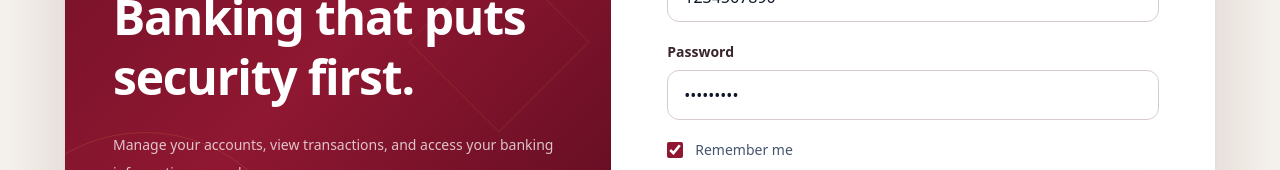
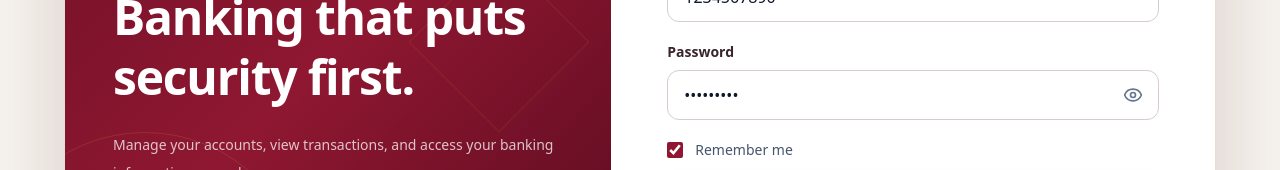
Before and after one commit to wagrude/SIH-2026-demo-clone, a Next.js app: page /login in a window 1280 px wide. Shown: the part 358-528 px from the top of the page. Built offline with nearby package versions, Linux system fonts and the light colour scheme.

Commit message:
Add password visibility toggle

```diff
--- a/components/auth/LoginForm.tsx
+++ b/components/auth/LoginForm.tsx
@@ -1,6 +1,7 @@
 "use client";
 
 import { FormEvent, useState } from "react";
+import { Eye, EyeOff } from "lucide-react";
 import { useRouter } from "next/navigation";
 import { validateCredentials } from "@/lib/auth";
 import { demoUser } from "@/data/user";
@@ -12,6 +13,7 @@ export default function LoginForm() {
   const [password, setPassword] = useState(demoUser.password);
   const [rememberMe, setRememberMe] = useState(true);
   const [error, setError] = useState("");
+  const [showPassword, setShowPassword] = useState(false);
 
   function handleSubmit(event: FormEvent<HTMLFormElement>) {
     event.preventDefault();
@@ -37,6 +39,7 @@ export default function LoginForm() {
 
   return (
     <form onSubmit={handleSubmit} className="space-y-5">
+      {/* Customer ID */}
       <div>
         <label
           htmlFor="customer-id"
@@ -56,6 +59,7 @@ export default function LoginForm() {
         />
       </div>
 
+      {/* Password */}
       <div>
         <label
           htmlFor="password"
@@ -64,17 +68,29 @@ export default function LoginForm() {
           Password
         </label>
 
+        <div className="relative">
           <input
             id="password"
             name="password"
-          type="password"
+            type={showPassword ? "text" : "password"}
             value={password}
             onChange={(event) => setPassword(event.target.value)}
             autoComplete="current-password"
-          className="w-full rounded-xl border border-[#d8cbd0] bg-white px-4 py-3 text-slate-900 outline-none transition placeholder:text-slate-400 focus:border-[#8f1731] focus:ring-4 focus:ring-[#8f1731]/10"
+            className="w-full rounded-xl border border-[#d8cbd0] bg-white px-4 py-3 pr-12 text-slate-900 outline-none transition placeholder:text-slate-400 focus:border-[#8f1731] focus:ring-4 focus:ring-[#8f1731]/10"
           />
+
+          <button
+            type="button"
+            onClick={() => setShowPassword(!showPassword)}
+            className="absolute right-4 top-1/2 -translate-y-1/2 text-slate-500 transition hover:text-[#8f1731] focus:outline-none"
+            aria-label={showPassword ? "Hide password" : "Show password"}
+          >
+            {showPassword ? <EyeOff size={20} /> : <Eye size={20} />}
+          </button>
+        </div>
       </div>
 
+      {/* Remember Me */}
       <label className="flex cursor-pointer items-center gap-3 text-sm text-slate-600">
         <input
           id="remember-me"
@@ -87,6 +103,7 @@ export default function LoginForm() {
         Remember me
       </label>
 
+      {/* Error Message */}
       {error && (
         <div
           role="alert"
@@ -96,6 +113,7 @@ export default function LoginForm() {
         </div>
       )}
 
+      {/* Login Button */}
       <button
         id="login-button"
         type="submit"
@@ -105,17 +123,18 @@ export default function LoginForm() {
         Login
       </button>
 
+      {/* Forgot Links */}
       <div className="flex justify-between text-sm">
         <button
           type="button"
-          className="font-semibold text-[#8f1731] hover:text-[#5f0e24] hover:underline"
+          className="font-semibold text-[#8f1731] transition hover:text-[#5f0e24] hover:underline"
         >
           Forgot Customer ID?
         </button>
 
         <button
           type="button"
-          className="font-semibold text-[#8f1731] hover:text-[#5f0e24] hover:underline"
+          className="font-semibold text-[#8f1731] transition hover:text-[#5f0e24] hover:underline"
         >
           Forgot Password?
         </button>
--- a/package.json
+++ b/package.json
@@ -9,6 +9,7 @@
     "lint": "eslint"
   },
   "dependencies": {
+    "lucide-react": "^1.41.0",
     "next": "16.3.4",
     "react": "19.2.8",
     "react-dom": "19.2.8"
```
Also changed, not shown: 1 other file (tests, documents, lock files or other folders). Lines whose indentation alone changed are shown as unchanged.
